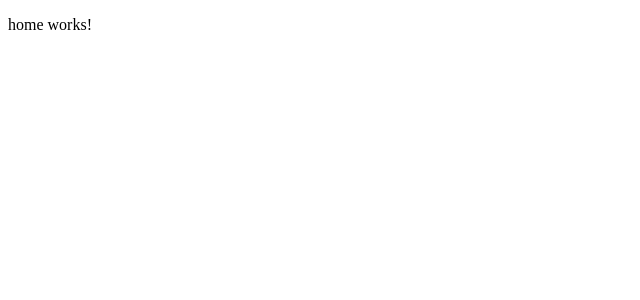
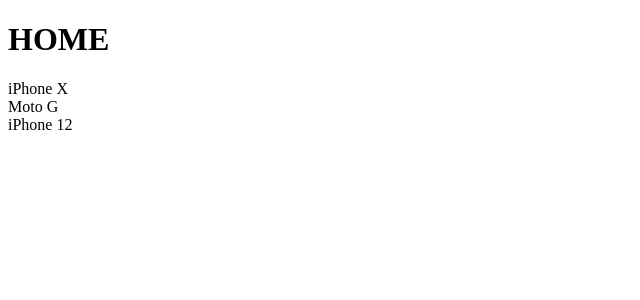
Before and after one commit to emanueljgomez/tp3, an Angular app: page / in a window 1280 px wide. Shown: the top 300 px of the page, without its empty margins (0-640 px from the left). Built offline with nearby package versions, Linux system fonts and the light colour scheme.

Commit message:
Created Array 'productos' at home.component.ts -- Created ngFor iteration for said array at home.component.html

```diff
--- a/src/app/home/home.component.html
+++ b/src/app/home/home.component.html
@@ -1 +1,10 @@
-<p>home works!</p>
+<h1>HOME</h1>
+
+
+<!-- Usar ngFor para recorrer los elementos del Array definido en 'home.component.ts' -->
+
+<div *ngFor="let producto of productos">    <!-- La Variable 'producto' representa cada elemento del Array 'productos' -->
+    {{producto}}    <!-- Renderiza el contenido de la Variable -->
+</div>
+
+<!-- ngFor replica el elemento HTML seleccionado en cada iteración, en este caso el 'div' con su contenido -->
--- a/src/app/home/home.component.ts
+++ b/src/app/home/home.component.ts
@@ -7,7 +7,18 @@
 })
 export class HomeComponent implements OnInit {
 
+  // Crear Array para mostrar
+
+  productos=[
+    "iPhone X",
+    "Moto G",
+    "iPhone 12"
+  ]
+
+
   constructor() { }
+
+
 
   ngOnInit(): void {
   }
```
